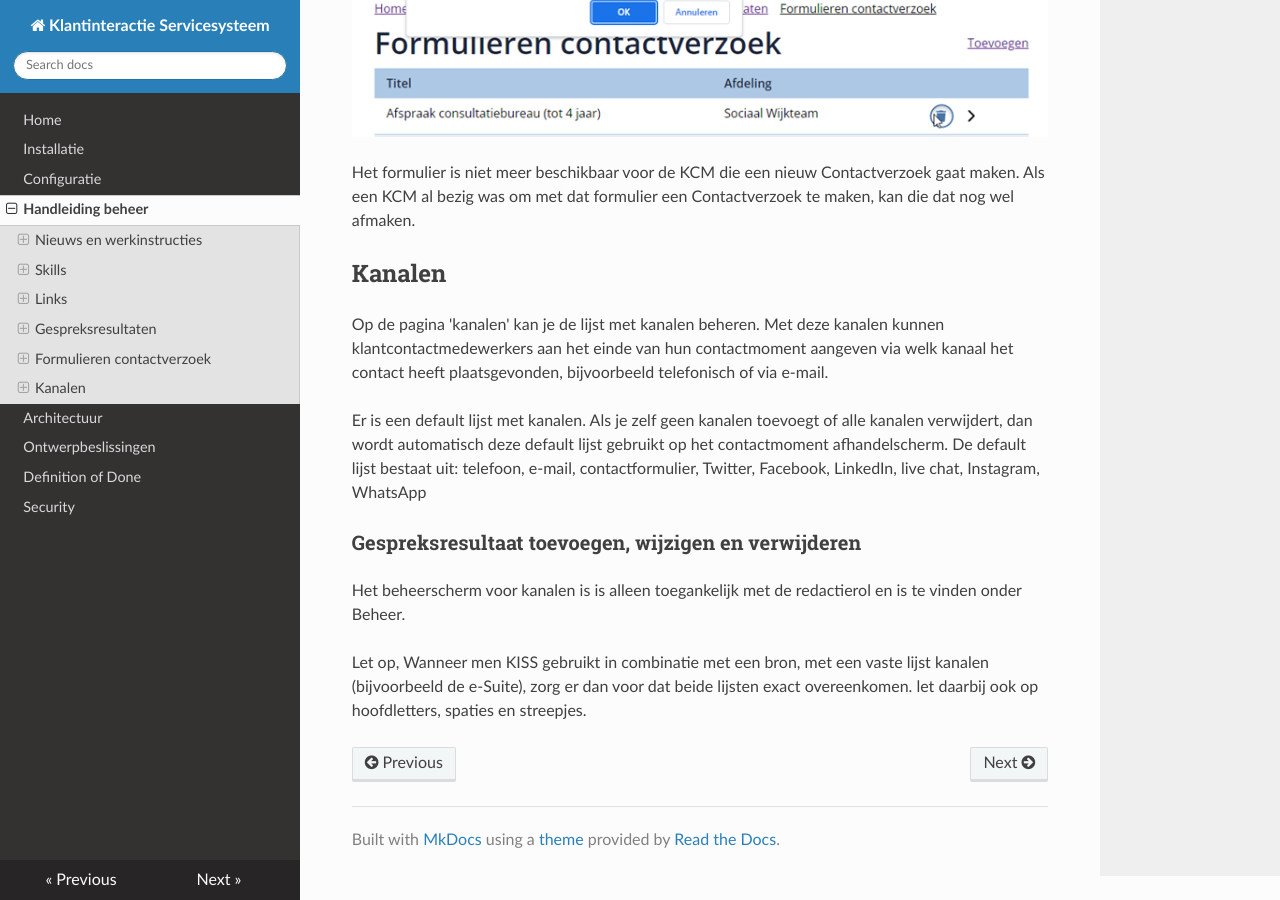
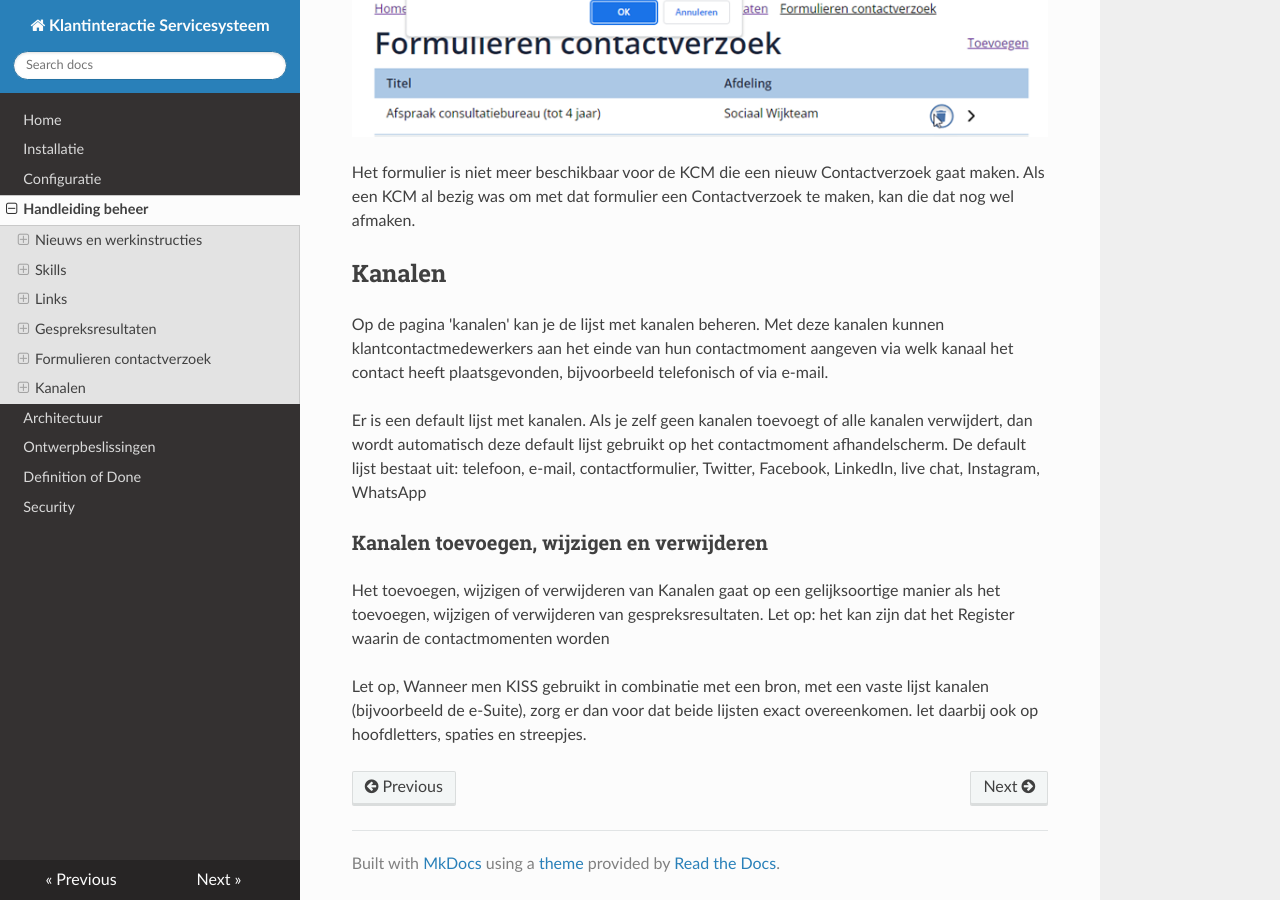
Before and after one commit to Klantinteractie-Servicesysteem/.github, an MkDocs documentation site: the page built from docs/MANUAL.md, in a window 1280 px wide and 900 px high, scrolled down 21145 px. Built offline with MkDocs 1.6.1, drawn with Linux system fonts in a browser that asks for light colours; nearby versions of some CDN libraries; some of the changed text lies outside the part shown.

Commit message:
Update MANUAL.md

```diff
--- a/docs/MANUAL.md
+++ b/docs/MANUAL.md
@@ -6,6 +6,7 @@ Als beheerder van KISS kan je de volgende zaken beheren:
 - Links
 - Gespreksresultaten
 - Formulier contactverzoeken
+- Kanalen
 
 Per onderwerp leggen wij uit wat de mogelijkheden zijn en hoe je de werkzaamheden uitvoert. Om deze taken te kunnen uitvoeren moet je de rol `Redacteur` hebben (zie ook [Configuratie](https://github.com/Klantinteractie-Servicesysteem/.github/blob/main/docs/CONFIGURATIE.md)).
 
@@ -305,7 +306,7 @@ Op de pagina 'kanalen' kan je de lijst met kanalen beheren. Met deze kanalen kun
 Er is een default lijst met kanalen. Als je zelf geen kanalen toevoegt of alle kanalen verwijdert, dan wordt automatisch deze default lijst gebruikt op het contactmoment afhandelscherm.
 De default lijst bestaat uit: telefoon, e-mail, contactformulier, Twitter, Facebook, LinkedIn, live chat, Instagram, WhatsApp
 
-### Gespreksresultaat toevoegen, wijzigen en verwijderen
-Het beheerscherm voor kanalen is is alleen toegankelijk met de redactierol en is te vinden onder Beheer.
+### Kanalen toevoegen, wijzigen en verwijderen
+Het toevoegen, wijzigen of verwijderen van Kanalen gaat op een gelijksoortige manier als het toevoegen, wijzigen of verwijderen van gespreksresultaten. Let op: het kan zijn dat het Register waarin de contactmomenten worden
 
 Let op, Wanneer men KISS gebruikt in combinatie met een bron, met een vaste lijst kanalen (bijvoorbeeld de e-Suite), zorg er dan voor dat beide lijsten exact overeenkomen. let daarbij ook op hoofdletters, spaties en streepjes.
```
